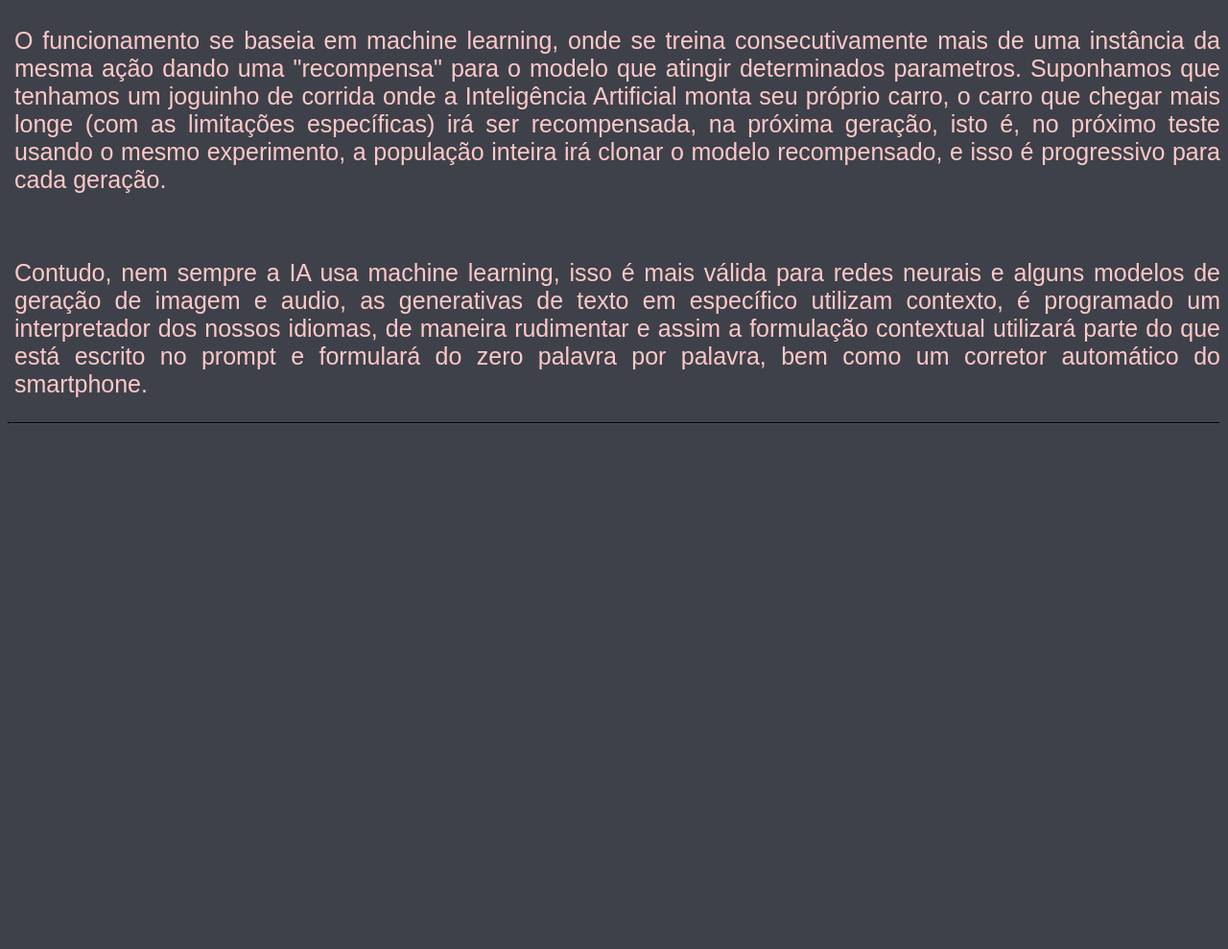
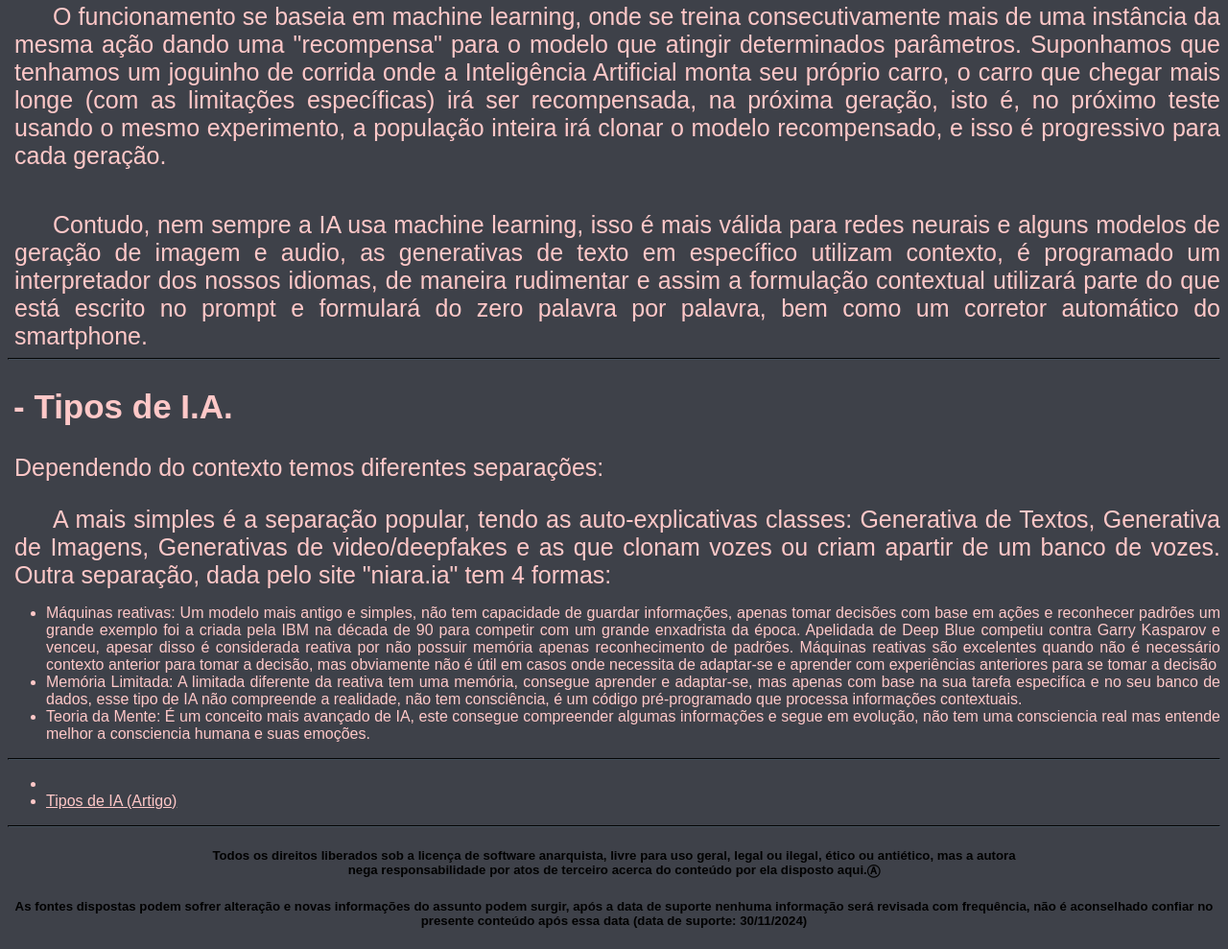
Before and after one commit to AlessandraVichiato/Artificial_Intelligence, a plain HTML site: page index.html in a window 1280 px wide. Shown: the part 672-1661 px from the top of the page at 96% size. Before the commit the page ends 1122 px from the top, so only its background shows below. Drawn offline with Linux system fonts and the light colour scheme.

Commit message:
commitar rapido

```diff
--- a/assets/styles.css
+++ b/assets/styles.css
@@ -22,6 +22,22 @@ p{
     color: #ffc8c8;
     font-size: 25px;
     padding-left: 7px;
+    margin-bottom: 0;
+}
+h5 {
+    text-align: center;
+}
+a{
+    color: #ffc8c8;
+}
+a:visited{
+    color: #ff9999;
+}
+li{
+    color: #ffc8c8;
+}
+.recuo{
+    text-indent: 40px;
 }
 .first-color {
 	background: #ffc8c8;
--- a/index.html
+++ b/index.html
@@ -12,20 +12,20 @@
     <hr>
     <div>
         <h2>- Oque é Inteligência Artificial e como Funciona?</h2>
-        <p>
+        <p class="text-info recuo">
             Inteligência Artificial é uma tecnologia imaginada pela ficção já à algumas décadas, se trata de uma rede neural feita de códigos para
             imitar uma rede neural humana, que teoricamente aprende igual a mente humana (na prática nem sempre) e que poderia auxiliar, oque vamos
             aprender que não é bem assim.
         </p>
         <br>
-        <p>
+        <p class="text-info recuo">
             O funcionamento se baseia em machine learning, onde se treina consecutivamente mais de uma instância da mesma ação dando uma "recompensa"
-            para o modelo que atingir determinados parametros. Suponhamos que tenhamos um joguinho de corrida onde a Inteligência Artificial monta
+            para o modelo que atingir determinados parâmetros. Suponhamos que tenhamos um joguinho de corrida onde a Inteligência Artificial monta
             seu próprio carro, o carro que chegar mais longe (com as limitações específicas) irá ser recompensada, na próxima geração, isto é, no
             próximo teste usando o mesmo experimento, a população inteira irá clonar o modelo recompensado, e isso é progressivo para cada geração.
         </p>
         <br>
-        <p>
+        <p class="text-info recuo">
             Contudo, nem sempre a IA usa machine learning, isso é mais válida para redes neurais e alguns modelos de geração de imagem e audio, as
             generativas de texto em específico utilizam contexto, é programado um interpretador dos nossos idiomas, de maneira rudimentar e assim
             a formulação contextual utilizará parte do que está escrito no prompt e formulará do zero palavra por palavra, bem como um corretor
@@ -33,4 +33,48 @@
         </p>
     </div>
     <hr>
+    <div>
+        <h2>- Tipos de I.A.</h2>
+        <p>Dependendo do contexto temos diferentes separações:</p>
+        <p class="text-info recuo">
+            A mais simples é a separação popular, tendo as auto-explicativas classes: Generativa de Textos, Generativa de Imagens, Generativas de video/deepfakes
+            e as que clonam vozes ou criam apartir de um banco de vozes.
+            Outra separação, dada pelo site "niara.ia" tem 4 formas:
+        </p>
+        <ul>
+            <li>
+                Máquinas reativas: Um modelo mais antigo e simples, não tem capacidade de guardar informações, apenas tomar decisões com base em ações e reconhecer padrões
+                um grande exemplo foi a criada pela IBM na década de 90 para competir com um grande enxadrista da época. Apelidada de Deep Blue competiu contra Garry Kasparov
+                e venceu, apesar disso é considerada reativa por não possuir memória apenas reconhecimento de padrões. Máquinas reativas são excelentes quando não é necessário
+                contexto anterior para tomar a decisão, mas obviamente não é útil em casos onde necessita de adaptar-se e aprender com experiências anteriores para se tomar a
+                decisão
+            </li>
+            <li>
+                Memória Limitada: A limitada diferente da reativa tem uma memória, consegue aprender e adaptar-se, mas apenas com base na sua tarefa especifíca
+                e no seu banco de dados, esse tipo de IA não compreende a realidade, não tem consciência, é um código pré-programado que processa informações contextuais.
+            </li>
+            <li>
+                Teoria da Mente: É um conceito mais avançado de IA, este consegue compreender algumas informações e segue em evolução, não tem uma consciencia real mas
+                entende melhor a consciencia humana e suas emoções.
+            </li>
+        </ul>
+    </div>
+    <hr>
+    <div>
+        <ul>
+            <li><a href=""></a></li>
+            <li><a href="https://niara.ai/blog/tipos-de-inteligencia-artificial/#:~:text=A%20intelig%C3%AAncia%20artificial%20(IA)%20apresenta,necessidade%20de%20considerar%20informa%C3%A7%C3%B5es%20passadas.">Tipos de IA (Artigo)</a></li>
+        </ul>
+    </div>
+    <hr>
 </body>
+<footer>
+    <h5>
+        Todos os direitos liberados sob a licença de software anarquista, livre para uso geral, legal ou ilegal, ético ou antiético, mas a autora <br>
+        nega responsabilidade por atos de terceiro acerca do conteúdo por ela disposto aqui.Ⓐ
+    </h5>
+    <h5>
+        As fontes dispostas podem sofrer alteração e novas informações do assunto podem surgir, após a data de suporte nenhuma informação será
+        revisada com frequência, não é aconselhado confiar no presente conteúdo após essa data (data de suporte: 30/11/2024)
+    </h5>
+</footer>
```
